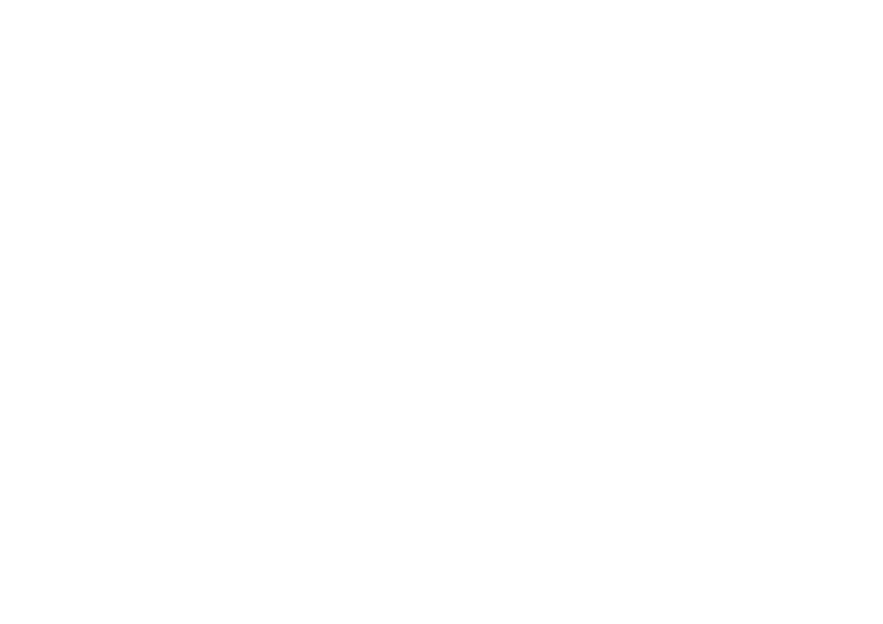
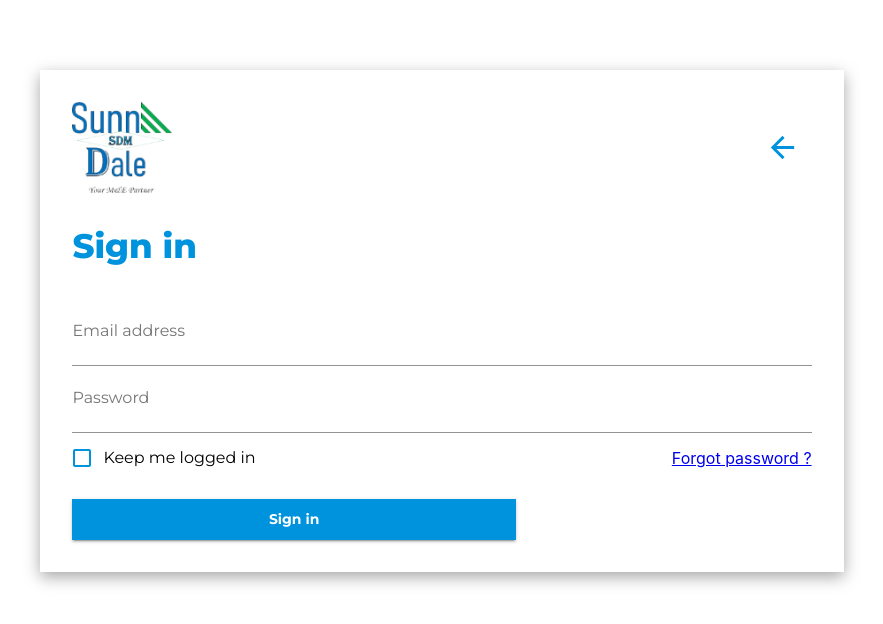
Before and after one commit to alexmurithi/sunnydalemanagement, a React (Create React App) app: page /auth/login in a window 1280 px wide. Shown: the top 624 px of the page, without its empty margins (198-1081 px from the left). Built offline with nearby package versions, Linux system fonts and the light colour scheme.

Commit message:
added login page

```diff
--- a/src/Components/DesktopTabs/index.js
+++ b/src/Components/DesktopTabs/index.js
@@ -84,6 +84,8 @@
                 variant="contained"
                 color="primary"
                 className={classes.loginBtn}
+                component={Link}
+                to="/auth/login"
             >
                 Login
             </Button>
--- a/src/Components/DrawerList/index.js
+++ b/src/Components/DrawerList/index.js
@@ -136,11 +136,11 @@
                         </ListItem>
                     </List>
                 </Collapse>
-                <ListItem button component={Link} to="/about-us">
+                <ListItem button >
                     <ListItemText primary="Airbnb"/>
                 </ListItem>
                 <Divider />
-                <ListItem button >
+                <ListItem button component={Link} to="/about-us">
                     <ListItemText primary="About"/>
                 </ListItem>
                 <Divider />
--- /dev/null
+++ b/src/Components/Logo.js
@@ -0,0 +1,24 @@
+import React from 'react';
+import LogoImg from '../Assets/Logo/Logo.png'
+import {makeStyles} from "@material-ui/core/styles";
+const useStyles =makeStyles((theme)=>({
+    logo:{
+        [theme.breakpoints.down('md')]:{
+            width:"80px",
+            objectFit:"cover"
+        }
+    }
+}))
+const Logo = ({src,alt="Logo",className, ...rest}) =>{
+    const classes =useStyles();
+    return(
+        <img
+            src={LogoImg}
+            alt={alt}
+            {...rest}
+            className={classes.logo}
+        />
+    )
+}
+
+export default Logo;
--- /dev/null
+++ b/src/Pages/Admin/Dashboard.js
@@ -0,0 +1 @@
+import React from 'react';
--- /dev/null
+++ b/src/Pages/Auth/Login.js
@@ -0,0 +1,100 @@
+import React,{useState} from 'react';
+import {
+    Box,Container,Grid,Typography,FormGroup,Button,FormControlLabel,TextField,Checkbox,IconButton,
+} from '@material-ui/core';
+import {makeStyles} from '@material-ui/core/styles';
+import Logo from "../../Components/Logo";
+import ArrowBackIcon from '@material-ui/icons/ArrowBack';
+import {Link} from "react-router-dom";
+
+const useStyles =makeStyles((theme)=>({
+    loginBox:{
+        padding:theme.spacing(4),
+        boxShadow:`rgba(0,0,0,0.35) 0px 5px 15px`,
+        margin:"70px auto",
+        width:"60%"
+    },
+    loginForm:{
+        '& input':{
+            padding:theme.spacing(2)
+        }
+    },
+    formControl:{
+        justifyContent:"space-between",
+    },
+    loginBtn:{
+        textTransform:"none",
+        width:"60%",
+        borderRadius:0,
+        padding:theme.spacing(1),
+        marginTop:theme.spacing(2),
+        fontWeight:"bold"
+    },
+    forgotPass:{
+        lineHeight:"50px"
+    }
+}))
+
+
+const Login =()=>{
+    const classes =useStyles();
+    const [checked,setChecked] =useState(false)
+    const handleChange =(event)=>{
+        setChecked(event.target.checked)
+    }
+    return(
+       <Container maxWidth="xl">
+               <Box className={classes.loginBox}>
+                   <Grid container item justify="space-between">
+                       <Logo width={100}/>
+
+                       <IconButton component={Link} to="/">
+                           <ArrowBackIcon fontSize="large" color="primary"/>
+                       </IconButton>
+
+                       <Grid container item>
+                           <Box py={4}>
+                               <Typography variant="h4" color="primary">
+                                   Sign in
+                               </Typography>
+                           </Box>
+
+                           <form style={{width:"100%"}} className={classes.loginForm}>
+                                   <TextField
+                                       fullWidth
+                                       label="Email address"
+                                       type="email"
+                                   />
+                                   <TextField
+                                       fullWidth
+                                       label="Password"
+                                       type="password"
+                                   />
+                               <FormGroup row classes={{root:classes.formControl}}>
+                                   <FormControlLabel
+                                       control={
+                                           <Checkbox
+                                               style={{color:"#0093dd"}}
+                                               checked={checked}
+                                               onChange={handleChange}
+
+                                           />
+                                       }
+                                       label="Keep me logged in"
+                                   />
+                                   <Link to="/" className={classes.forgotPass}>Forgot password ?</Link>
+                               </FormGroup>
+                               <Button variant="contained" color="primary" className={classes.loginBtn}>
+                                   Sign in
+                               </Button>
+                           </form>
+
+                       </Grid>
+                   </Grid>
+
+               </Box>
+       </Container>
+    )
+}
+
+export default Login;
--- a/src/Routes.js
+++ b/src/Routes.js
@@ -7,9 +7,11 @@
          "./Pages/LandingPage"
         )
 );
-
 const AboutUs = lazy(()=>
     import("./Pages/AboutUs")
+)
+const AdminLogin = lazy(()=>
+    import("./Pages/Auth/Login")
 )
 
 const Routes = () =>{
@@ -31,6 +33,11 @@
                 component={()=><div>On Saldsdse</div>}
                 layout={MainLayout}
             />
+            <Route
+                exact
+                path="/auth/login"
+                component={AdminLogin}
+            />
         </>
 
     )
--- a/src/Themes/Default.js
+++ b/src/Themes/Default.js
@@ -20,7 +20,7 @@
        howItWorksBackCl:"ghostwhite",
        text:{
            primary:"#000000",
-           secondary:"#ffffff"
+
        }
 
    },
```
Also changed, not shown: src/Assets/Images/adminLogin.jpg (added), src/Assets/Images/loginBack.jpg (added).
